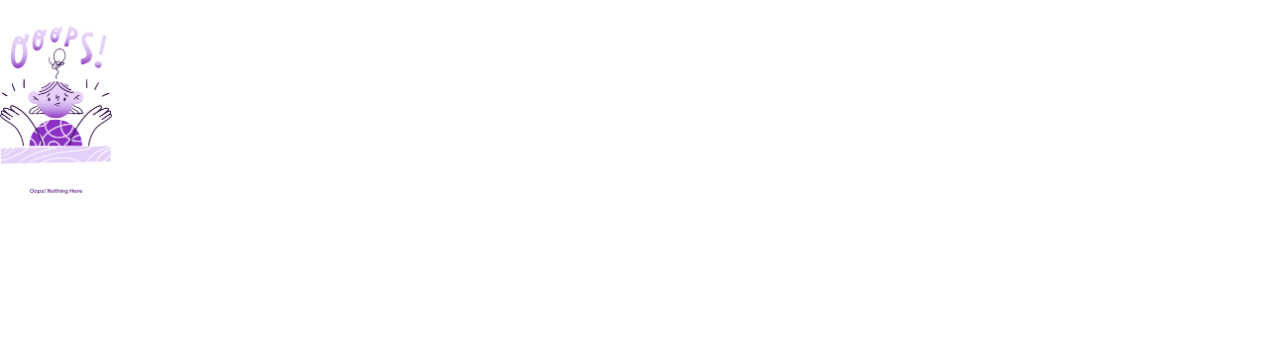
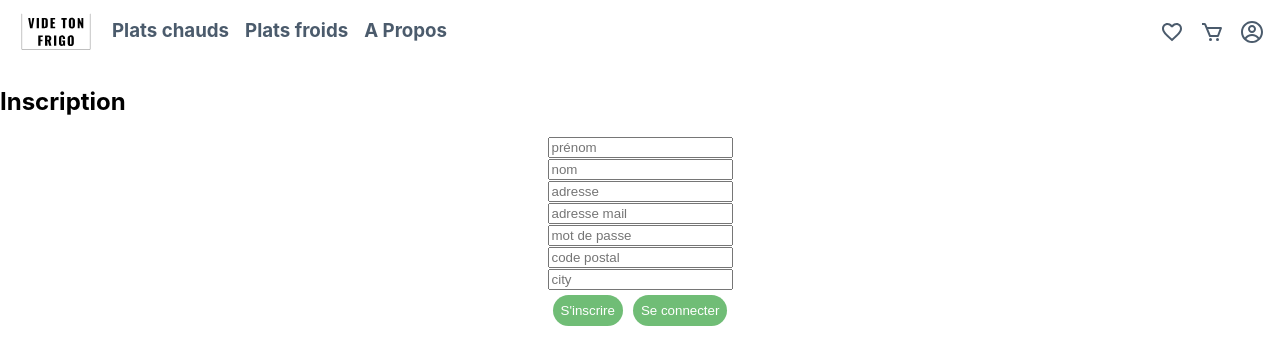
Before and after one commit to Astarose/Vide-ton-frigo, a React (Create React App) app in the folder vide-ton-friog/: page /inscription in a window 1280 px wide. Shown: the top 364 px of the page. Built offline with nearby package versions, Linux system fonts and the light colour scheme.

Commit message:
page d'inscription

```diff
--- a/vide-ton-friog/package.json
+++ b/vide-ton-friog/package.json
@@ -3,6 +3,7 @@
   "version": "0.1.0",
   "private": true,
   "dependencies": {
+    "@react-icons/all-files": "^4.1.0",
     "@testing-library/jest-dom": "^5.17.0",
     "@testing-library/react": "^13.4.0",
     "@testing-library/user-event": "^13.5.0",
--- /dev/null
+++ b/vide-ton-friog/src/components/Authentification/Inscription/inscription.css
@@ -0,0 +1,22 @@
+.formulaire{
+    display: flex;
+    flex-direction: column;
+    justify-content: center;
+    width: fit-content;
+    margin: auto;
+}
+
+.input{
+    margin: auto;
+}
+
+.cda{
+    flex-direction: row;
+    width: fit-content;
+    color: white;
+    padding: 8px;
+    margin: 5px;
+    border: 0;
+    border-radius: 1rem;
+    background-color: #70BD76;
+}
--- /dev/null
+++ b/vide-ton-friog/src/components/Authentification/Inscription/inscription.jsx
@@ -0,0 +1,127 @@
+//Inscription.jsx
+import React, { useState } from "react";
+import { Link } from "react-router-dom";
+import "./inscription.css";
+
+function Inscription() {
+  const [formData, setFormData] = useState({
+    firstName: "",
+    lastName: "",
+    address: "",
+    email: "",
+    password: "",
+    postalCode: "",
+    city: "",
+  });
+
+  const handleInputChange = (event) => {
+    const { name, value } = event.target;
+    setFormData({
+      ...formData,
+      [name]: value,
+    });
+  };
+
+  const handleSubmit = (event) => {
+    event.preventDefault();
+    console.log("Données du formulaire soumises :", formData);
+  };
+  return (
+    <div>
+      <h2>Inscription</h2>
+      <form onSubmit={handleSubmit} className="formulaire" method="post">
+        <div className="input">
+          <input
+            placeholder="prénom"
+            type="text"
+            id="firstName"
+            name="firstName"
+            value={formData.firstName}
+            onChange={handleInputChange}
+            required
+          />
+        </div>
+        <div className="input">
+          <input
+            placeholder="nom"
+            type="text"
+            id="lastName"
+            name="lastName"
+            value={formData.lastName}
+            onChange={handleInputChange}
+            required
+          />
+        </div>
+        <div className="input">
+          <input
+            placeholder="adresse"
+            type="text"
+            id="address"
+            name="address"
+            value={formData.address}
+            onChange={handleInputChange}
+            required
+          />
+        </div>
+        <div className="input">
+          <input
+            placeholder="adresse mail"
+            type="email"
+            id="email"
+            name="email"
+            value={formData.email}
+            onChange={handleInputChange}
+            required
+          />
+        </div>
+        <div className="input">
+          <input
+            placeholder="mot de passe"
+            type="password"
+            id="password"
+            name="password"
+            pattern="^(?=.*[A-Z])(?=.*[a-z])(?=.*\d)(?=.*[@#$%^&+=!])(?!.*\s).{8,}$"
+            title="Le mot de passe doit contenir au moins 8 caractères, une majuscule, une minuscule, un chiffre et un caractère spécial (@#$%^&+=!)"
+            value={formData.password}
+            onChange={handleInputChange}
+            required
+          />
+        </div>
+        <div className="input">
+          <input
+            placeholder="code postal"
+            type="text"
+            id="postalCode"
+            name="postalCode"
+            value={formData.postalCode}
+            onChange={handleInputChange}
+            required
+          />
+        </div>
+        <div className="input">
+          <input
+            placeholder="city"
+            type="text"
+            id="city"
+            name="city"
+            value={formData.city}
+            onChange={handleInputChange}
+            required
+          />
+        </div>
+          <div className="groupeCda">
+          <button className="cda" type="submit">
+            S'inscrire
+          </button>
+          <Link to="/">
+            <button className="cda">
+              Se connecter
+            </button>
+          </Link>
+          </div>
+      </form>
+    </div>
+  );
+}
+
+export default Inscription;
--- /dev/null
+++ b/vide-ton-friog/src/components/Pages/InscriptionPage.jsx
@@ -0,0 +1,22 @@
+//HomePage.tsx
+
+import Inscription from "../Authentification/Inscription/inscription";
+import HeaderPage from "../Header/Header";
+
+function InscriptionPage() {
+    return(
+        <div>
+            <div className="header">
+                <HeaderPage/>
+            </div>
+            <div className="inscriptionPage">
+
+                <Inscription/>
+
+            </div>
+        </div>
+
+    )
+}
+
+export default InscriptionPage;
--- a/vide-ton-friog/src/components/Profile/Profile.jsx
+++ b/vide-ton-friog/src/components/Profile/Profile.jsx
@@ -1,10 +1,20 @@
 //Profile.tsx
-
+import HeaderPage from "../Header/Header";
+import { Link } from "react-router-dom";
 
 function Profile() {
     return(
+        <div>
+            <div className="header">
+                <HeaderPage/>
+        </div>
         <div className="homePage">
-            <p>Coucou de profil</p>
+            <Link to="/inscription">
+                    <h3>
+                        Inscription
+                    </h3>
+                </Link>
+        </div>
         </div>
     )
 }
--- a/vide-ton-friog/src/index.js
+++ b/vide-ton-friog/src/index.js
@@ -4,7 +4,7 @@ import './index.css'
 import App from "./components/Pages/App";
 import reportWebVitals from './reportWebVitals'
 import { BrowserRouter, Routes, Route } from 'react-router-dom'
-import HomePage from "./components/Pages/HomePage";
+import InscriptionPage from './components/Pages/InscriptionPage';
 import NotFound from './notFound.webp'
 import Cart from "./Cart/Cart";
 import Favorites from "./components/Favorites/Favorites";
@@ -18,10 +18,12 @@ root.render(
             <Route path="/cart" element={<Cart/>}/>
             <Route path="/profile" element={<Profile/>}/>
             <Route path="/favorites" element={<Favorites/>}/>
+            <Route path="/inscription" element={<InscriptionPage/>}/>
             <Route
                 path="*"
                 element={
                     <img
+                        alt=''
                         src={NotFound}
                         style={{
                             textAlign: 'center',
```
Also changed, not shown: 1 other file (tests, documents, lock files or other folders).
